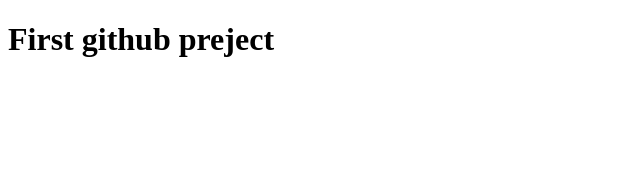
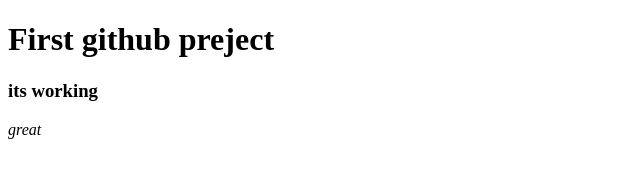
Before and after one commit to DSK134/test, a plain HTML site: page index.html in a window 1280 px wide. Shown: the whole page, without its empty margins (0-640 px from the left). Drawn offline with Linux system fonts and the light colour scheme.

Commit message:
Update index.html

```diff
--- a/index.html
+++ b/index.html
@@ -7,5 +7,7 @@
 </head>
 <body>
 	<h1>First github preject</h1>
+	<h3>its working</h3>
+	<i>great</i>
 </body>
 </html>
```
